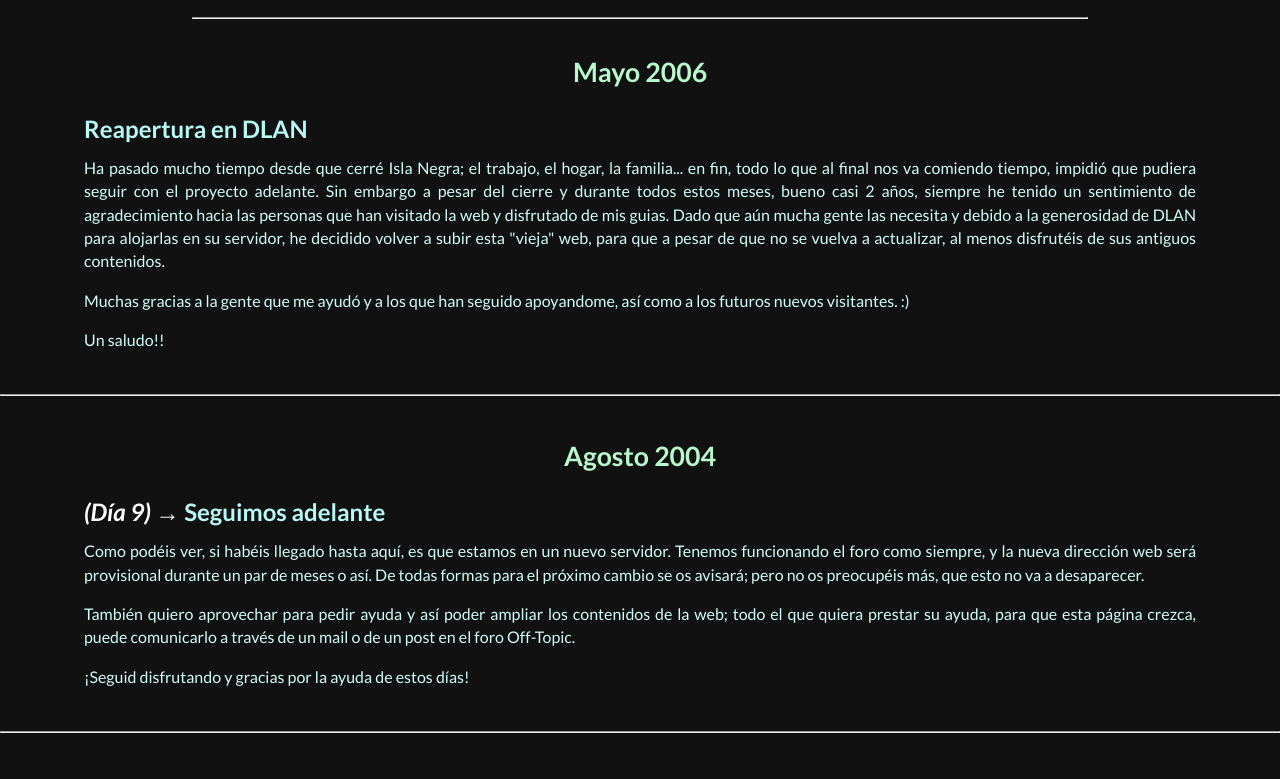
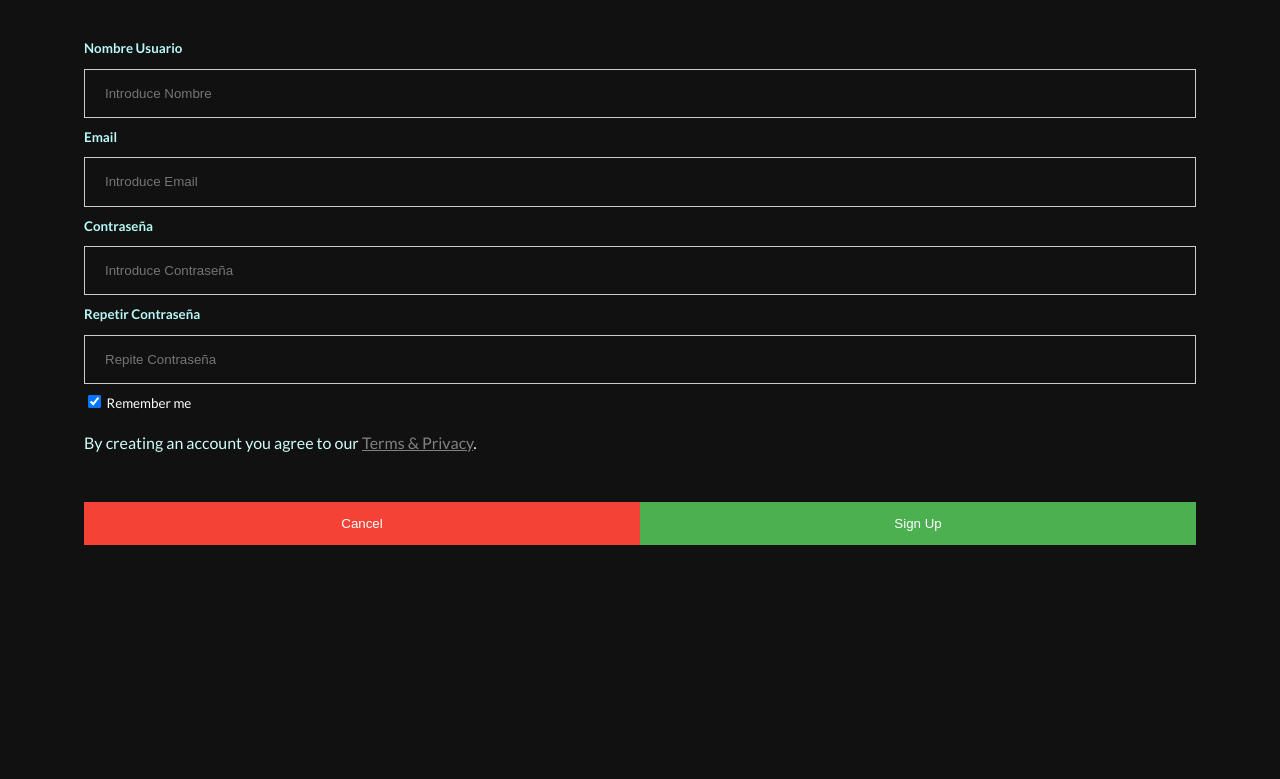
Before and after one commit to juan-filgueiras-rilo/IPM-P3, a plain HTML site: page mobile-first (impl.)/index.html in a window 1280 px wide. Shown: the part 180-959 px from the top of the page. After the commit the page ends 867 px from the top, so only its background shows below. Drawn offline with Linux system fonts and the light colour scheme.

Commit message:
añadido formulario

```diff
--- a/mobile-first (impl.)/css/mobile.css
+++ b/mobile-first (impl.)/css/mobile.css
@@ -245,6 +245,10 @@ p {
 	text-align: justify;
 }
 
+p > a {
+	color: grey;
+}
+
 br:not(.heavy){
 	display: none;
 }
@@ -448,6 +452,13 @@ br:not(.heavy){
     background-color: #ccc;
 }
 
+
+label {
+	color: #B7F9F7;
+}
+
+
+
 /* Style the tab content */
 .tabcontent {
     display: none;
@@ -483,48 +494,49 @@ br:not(.heavy){
 	color: #F0F638;
 }
 
-/*
+/* Full-width input fields */
+input[type=text], input[type=password] {
+    width: 100%;
+    padding: 12px 20px;
+    margin: 8px 0;
+    display: inline-block;
+    border: 1px solid #ccc;
+    box-sizing: border-box;
+}
 
-table, thead, tbody, th, td, tr {
+/* Set a style for all buttons */
+.form_button {
+    background-color: #4CAF50;
+    color: white;
+    padding: 14px 20px;
+    margin: 8px 0;
+    border: none;
+    cursor: pointer;
+    width: 100%;
 }
-*/
-/* Hide table headers (but not display: none;, for accessibility) */
-/*thead tr {
-	position: absolute;
-	top: -9999px;
-	left: -9999px;
-}*/
-/*
-tr {
-	text-align: center;
-	border: 1px solid #ccc;
+
+/* Extra styles for the cancel button */
+.cancelbtn {
+    padding: 14px 20px;
+    background-color: #f44336;
 }
-*/
-/*td {
-	border: none;
-	border-bottom: 1px solid #eee;
-	position: relative;
-	padding-left: 50%;
+
+/* Float cancel and signup buttons and add an equal width */
+.cancelbtn,.signupbtn {
+    float: left;
+    width: 50%;
 }
-*/
-/*td:before {
-	position: absolute;
-	top: 6px;
-	left: 6px;
-	width: 45%;
-	padding-right: 10px;
-	white-space: nowrap;
-}*/
 
-/*
-Label the data
-*/
-/*td:nth-of-type(1):before { content: "Fuerza"; }
-td:nth-of-type(2):before { content: "Destreza" }
-td:nth-of-type(3):before { content: "Constitución"; }
-td:nth-of-type(4):before { content: "Inteligencia"; }
-td:nth-of-type(5):before { content: "Sabiduría"; }
-td:nth-of-type(6):before { content: "Carisma"; }
-td:nth-of-type(7):before { content: "Raza"; }
-td:nth-of-type(8):before { content: "Clase"; }
-td:nth-of-type(9):before { content: "Alineamiento"; }*/
+/* Clear floats */
+.clearfix::after {
+    content: "";
+    clear: both;
+    display: table;
+}
+
+/* Change styles for cancel button and signup button on extra small screens */
+@media screen and (max-width: 300px) {
+    .cancelbtn, .signupbtn {
+        width: 100%;
+    }
+}
--- a/mobile-first (impl.)/index.html
+++ b/mobile-first (impl.)/index.html
@@ -77,8 +77,35 @@
       </nav>
     </div>
     <div id="wrapper">
+      <div class="container major">
+        <h1>Regístrate en el Foro</h1>
+        <br class="heavy">
+      </div>
+      <form action="">
+        <div class="container">
+          <label><b>Nombre Usuario</b></label>
+          <input type="text" placeholder="Introduce Nombre" name="username" required>
+          <br class="heavy">
+          <label><b>Email</b></label>
+          <input type="text" placeholder="Introduce Email" name="email" title="Es necesario introducir el email completo (con dominio)" pattern="^([^\x00-\x20\x22\x28\x29\x2c\x2e\x3a-\x3c\x3e\x40\x5b-\x5d\x7f-\xff]+|\x22([^\x0d\x22\x5c\x80-\xff]|\x5c[\x00-\x7f])*\x22)(\x2e([^\x00-\x20\x22\x28\x29\x2c\x2e\x3a-\x3c\x3e\x40\x5b-\x5d\x7f-\xff]+|\x22([^\x0d\x22\x5c\x80-\xff]|\x5c[\x00-\x7f])*\x22))*\x40([^\x00-\x20\x22\x28\x29\x2c\x2e\x3a-\x3c\x3e\x40\x5b-\x5d\x7f-\xff]+|\x5b([^\x0d\x5b-\x5d\x80-\xff]|\x5c[\x00-\x7f])*\x5d)(\x2e([^\x00-\x20\x22\x28\x29\x2c\x2e\x3a-\x3c\x3e\x40\x5b-\x5d\x7f-\xff]+|\x5b([^\x0d\x5b-\x5d\x80-\xff]|\x5c[\x00-\x7f])*\x5d))*(\.\w{2,})+$" required>
+          <br class="heavy">
+          <label><b>Contraseña</b></label>
+          <input id="psw" type="password" placeholder="Introduce Contraseña" name="psw" title="Please include at least 1 uppercase character, 1 lowercase character, and 1 number." minlength="8" required>
+          <br class="heavy">
+          <label><b>Repetir Contraseña</b></label>
+          <input id="re_psw" type="password" onkeyup="check();" placeholder="Repite Contraseña" name="psw-repeat" required>
+          <input type="checkbox" checked="checked"> Remember me
+          <p>By creating an account you agree to our <a href="#">Terms & Privacy</a>.</p>
+          <br class="heavy">
+          <div class="clearfix">
+            <button type="button" class="cancelbtn form_button" onclick="writeSection('inicio');">Cancel</button>
+            <button type="submit" class="signupbtn form_button" onclick="register();">Sign Up</button>
+          </div>
+        </div>
+      </form>
     </div>
     <script async="" src="./js/menu.js"></script>
-    <script async="" src="./js/content.js"></script>
-  </body>
+    <script type="text/javascript" src="./js/formulary.js"></script>
+<!--     <script src="./js/content.js"></script>
+ -->  </body>
 </html>
--- /dev/null
+++ b/mobile-first (impl.)/js/formulary.js
@@ -0,0 +1,22 @@
+function register() {
+
+    var psw = document.getElementById('psw');
+    var re_psw = document.getElementById('re_psw');
+
+    if(pw.value == re_pw.value) {
+    	console.log('funca')
+    } else {
+    	console.log('o fucc.')
+
+    }
+}
+
+function check() {
+	if (document.getElementById('psw').value == document.getElementById('re_psw').value) {
+		document.getElementById('message').style.color = 'green';
+		document.getElementById('message').innerHTML = 'matching';
+	} else {
+		document.getElementById('message').style.color = 'red';
+		document.getElementById('message').innerHTML = 'not matching';
+	}
+}
```
